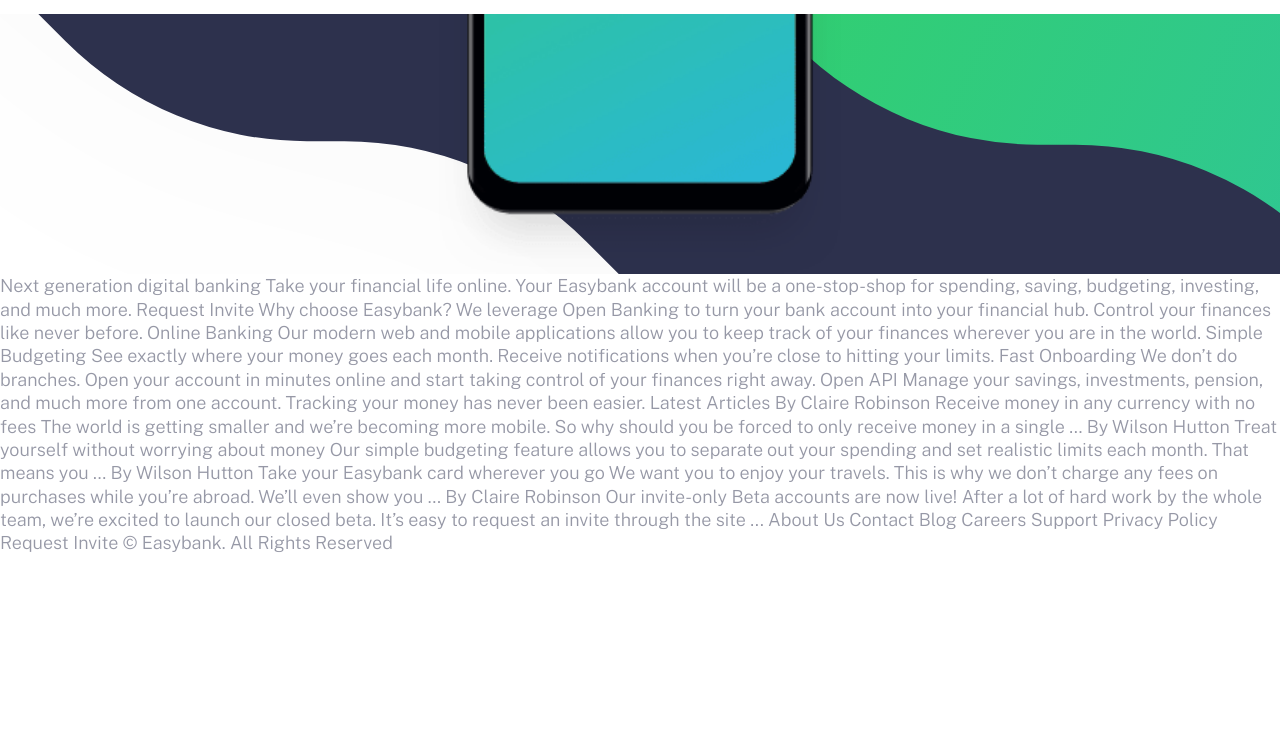
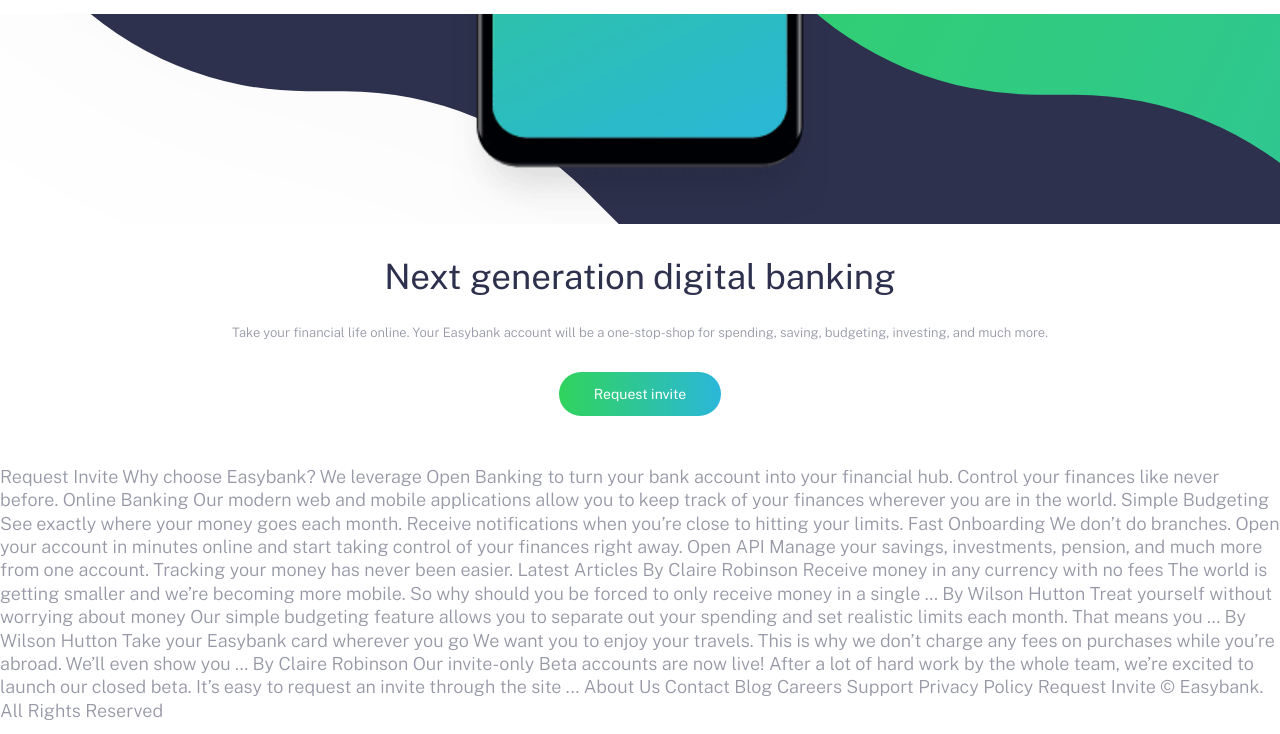
Before and after one commit to nuriia99/EasybankLandingPage, a plain HTML site: page index.html in a window 1280 px wide. Shown: the part 66-800 px from the top of the page. Drawn offline with nearby package versions, Linux system fonts and the light colour scheme.

Commit message:
hero and navbar fixed started

```diff
--- a/app/scss/_globals.scss
+++ b/app/scss/_globals.scss
@@ -27,6 +27,7 @@
     text-decoration: none;
     color: $GrayishBlue;
     font-size: $font-size-sm;
+
 }
 
 // flexbox
--- a/app/scss/_header.scss
+++ b/app/scss/_header.scss
@@ -1,5 +1,8 @@
 .header{
     background: $White;
+    position: fixed;
+    width: 100%;
+    z-index: 1;
 
     &.open{
         .overlay{
@@ -103,6 +106,7 @@
     }
 
     &-menu{
+        z-index: 1;
         background: $White;
         margin: 1.5rem;
         margin-bottom: 0;
--- /dev/null
+++ b/app/scss/_hero.scss
@@ -0,0 +1,70 @@
+.hero{
+    position: relative;
+    top: 30px;
+    &-image{
+        position: relative;
+        padding: 0;
+        min-height: 16.25rem;
+        background-image: url("../../images/bg-intro-mobile.svg");
+        background-repeat: no-repeat;
+        background-position: center center;
+        background-size: cover;
+
+        &::before{
+            position: absolute;
+            left: 50%;
+            transform: translate(-50%);
+
+            content: "";
+            height: 100%;
+            width: 100%;
+            background-image: url("../../images/image-mockups.png");
+            background-repeat: no-repeat;
+            background-position: center bottom;
+            background-size: 87%;
+        }
+    }
+    &-text{
+
+        padding: 30px;
+        text-align:center;
+        display: block;
+        h2{
+            margin: 0;
+            color: $DarkBlue;
+            font-weight: 400;
+            font-size: 35px;
+
+        }
+        p{
+            padding-top: 25px;
+            margin: 0;
+            font-size: 13px;
+        }
+        .container{
+            padding:30px 0 50px 0;
+            .button {
+                padding: 10px 0 10px 0;
+                .cta{
+                    margin: 35px;
+                    cursor: pointer;
+                    font-weight: 400;
+                    font-size: 0.875rem;
+                    color: $White;
+                    padding: 0.875rem 2.1875rem;
+                    border-radius: 3.125rem;
+                    background: linear-gradient(to right, $LimeGreen, $BrightCyan);
+                    transition: opacity 300ms ease-in-out;
+                    &:hover{
+                        opacity: 75%;
+                    }
+                }
+            }
+        }
+
+
+    }
+
+
+
+}
--- a/app/scss/_product.scss
+++ /dev/null
@@ -1,27 +0,0 @@
-.product{
-    &-image{
-        position: relative;
-        padding: 0;
-        min-height: 16.25rem;
-        background-image: url("../../images/bg-intro-mobile.svg");
-        background-repeat: no-repeat;
-        background-position: center center;
-        background-size: cover;
-
-        &::before{
-            position: absolute;
-            left: 50%;
-            transform: translate(-50%);
-
-            content: "";
-            height: 100%;
-            width: 100%;
-            background-image: url("../../images/image-mockups.png");
-            background-repeat: no-repeat;
-            background-position: center bottom;
-            background-size: 92%;
-        }
-    }
-
-
-}
--- a/app/scss/style.scss
+++ b/app/scss/style.scss
@@ -5,4 +5,4 @@
 
 @import "globals";
 @import "header";
-@import "product";
+@import "hero";
--- a/index.html
+++ b/index.html
@@ -51,10 +51,22 @@
 
 </header>
 
-<section class="product">
-  <div class="product-image">
+<section class="hero">
+  <div class="hero-image">
 
   </div>
+  <div class="hero-text">
+    <h2>  Next generation digital banking</h2>
+    <p> Take your financial life online. Your Easybank account will be a one-stop-shop
+      for spending, saving, budgeting, investing, and much more.
+    </p>
+    <div class="container">
+      <div class="button"><a class="cta" href="#">Request invite</a></div>
+  </div>
+
+
+  </div>
+
 </section>
 
 
@@ -63,10 +75,8 @@
 
 
 
-  Next generation digital banking
 
-  Take your financial life online. Your Easybank account will be a one-stop-shop
-  for spending, saving, budgeting, investing, and much more.
+
 
   Request Invite
 
```
Also changed, not shown: app/scss/style.css, 1 other file.
